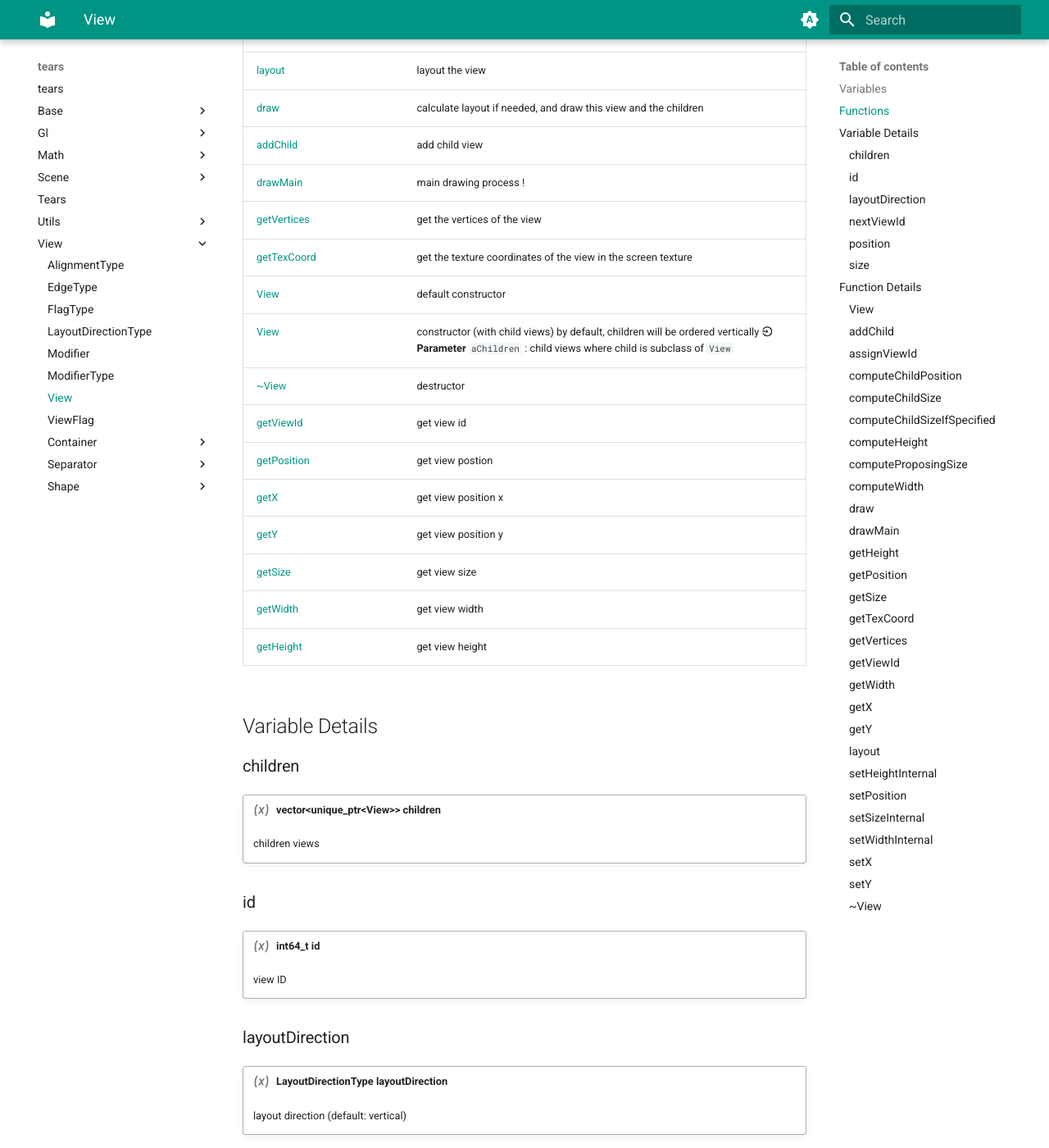
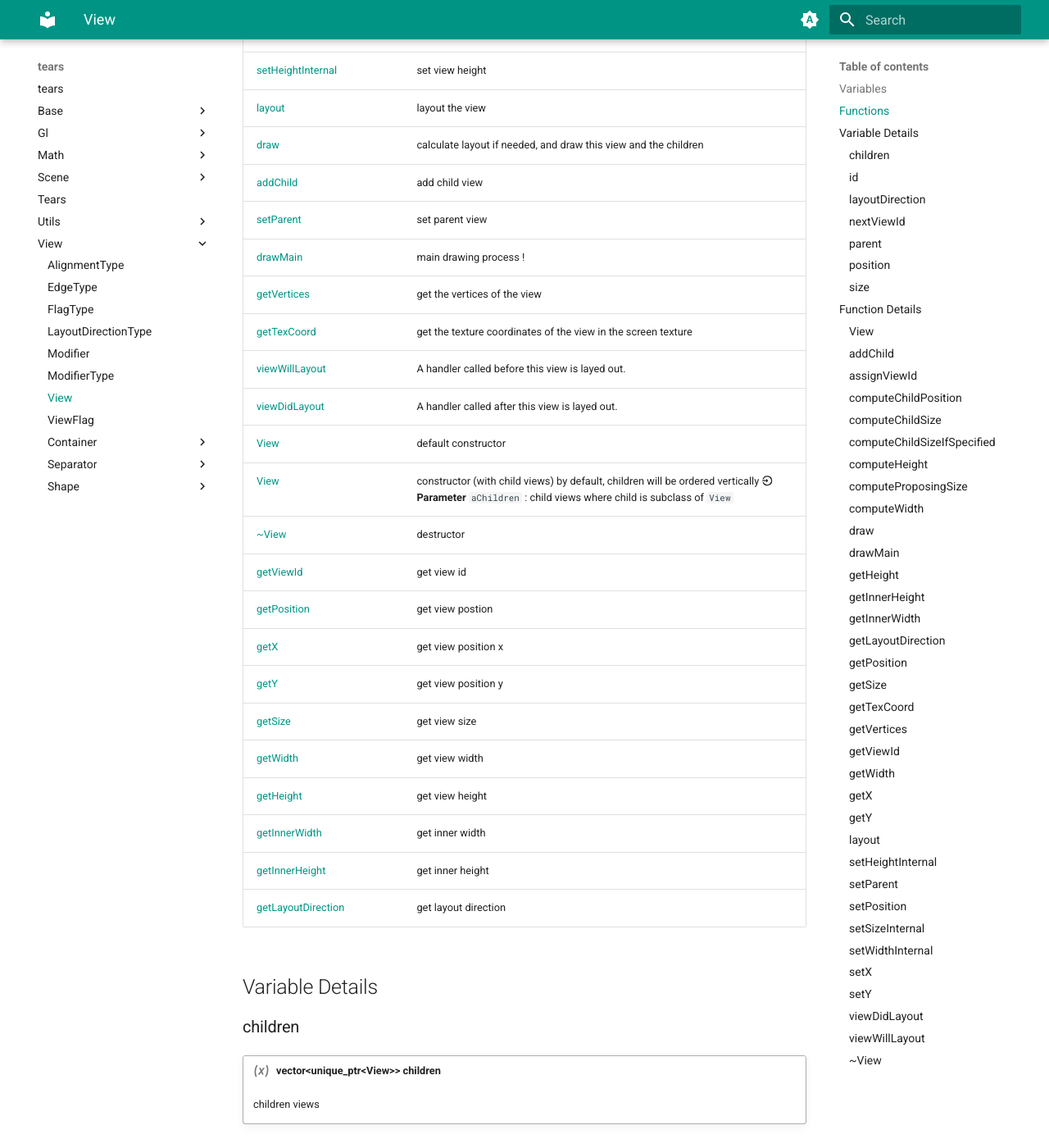
Before and after one commit to Lfu001/tears, an MkDocs documentation site: the page built from docs/view/View/index.md, in a window 1280 px wide and 1400 px high, scrolled down 1602 px. Shown: the whole window at 82% size. Built offline with MkDocs 1.6.1 and Material for MkDocs 9.7.7, drawn with Linux system fonts in a browser that asks for light colours; some of the changed text lies outside the part shown.

```diff
--- a/docs/view/View/index.md
+++ b/docs/view/View/index.md
@@ -17,6 +17,7 @@ represents part of the user interface and provide modifier to configure views
 | ---- | ----------- |
 | [nextViewId](#nextViewId) | assignable view ID  |
 | [id](#id) | view ID  |
+| [parent](#parent) | parent view  |
 | [position](#position) | view position  |
 | [size](#size) | view size  |
 | [children](#children) | children views  |
@@ -42,9 +43,12 @@ represents part of the user interface and provide modifier to configure views
 | [layout](#layout) | layout the view  |
 | [draw](#draw) | calculate layout if needed, and draw this view and the children  |
 | [addChild](#addChild) | add child view  |
+| [setParent](#setParent) | set parent view  |
 | [drawMain](#drawMain) | main drawing process ! |
 | [getVertices](#getVertices) | get the vertices of the view  |
 | [getTexCoord](#getTexCoord) | get the texture coordinates of the view in the screen texture  |
+| [viewWillLayout](#viewWillLayout) | A handler called before this view is layed out. |
+| [viewDidLayout](#viewDidLayout) | A handler called after this view is layed out. |
 | [View](#View) | default constructor  |
 | [View](#View) | constructor (with child views) by default, children will be ordered vertically :material-location-enter: **Parameter** `aChildren` :    child views where child is subclass of `View`  |
 | [~View](#_u007eView) | destructor  |
@@ -55,6 +59,9 @@ represents part of the user interface and provide modifier to configure views
 | [getSize](#getSize) | get view size  |
 | [getWidth](#getWidth) | get view width  |
 | [getHeight](#getHeight) | get view height  |
+| [getInnerWidth](#getInnerWidth) | get inner width  |
+| [getInnerHeight](#getInnerHeight) | get inner height  |
+| [getLayoutDirection](#getLayoutDirection) | get layout direction  |
 
 ## Variable Details
 
@@ -64,11 +71,13 @@ represents part of the user interface and provide modifier to configure views
 
     children views
 
+
 ### id<a name="id"></a>
 
 !!! variable "int64_t id"
 
     view ID
+
 
 ### layoutDirection<a name="layoutDirection"></a>
 
@@ -76,11 +85,20 @@ represents part of the user interface and provide modifier to configure views
 
     layout direction (default: vertical)
 
+
 ### nextViewId<a name="nextViewId"></a>
 
 !!! variable "static int64_t nextViewId"
 
     assignable view ID
+
+
+### parent<a name="parent"></a>
+
+!!! variable "View&#42; parent"
+
+    parent view
+
 
 ### position<a name="position"></a>
 
@@ -88,11 +106,13 @@ represents part of the user interface and provide modifier to configure views
 
     view position
 
+
 ### size<a name="size"></a>
 
 !!! variable "Size size"
 
     view size
+
 
 ## Function Details
 
@@ -102,6 +122,7 @@ represents part of the user interface and provide modifier to configure views
 
     default constructor
 
+
 !!! function "template&lt;class... Views&gt; View(Views&amp;&amp;... aChildren)"
 
     constructor (with child views)
@@ -109,11 +130,13 @@ represents part of the user interface and provide modifier to configure views
     :material-location-enter: **Parameter** `aChildren`
     :    child views where child is subclass of `View`
 
+
 ### addChild<a name="addChild"></a>
 
 !!! function "template&lt;typename T&gt; void addChild(T&amp;&amp; child)"
 
     add child view
+
 
 ### assignViewId<a name="assignViewId"></a>
 
@@ -121,17 +144,20 @@ represents part of the user interface and provide modifier to configure views
 
     assign view ID
 
+
 ### computeChildPosition<a name="computeChildPosition"></a>
 
 !!! function "void computeChildPosition()"
 
     compute and set a position of child views
 
+
 ### computeChildSize<a name="computeChildSize"></a>
 
 !!! function "void computeChildSize()"
 
     compute and set a size of child views
+
 
 ### computeChildSizeIfSpecified<a name="computeChildSizeIfSpecified"></a>
 
@@ -147,6 +173,7 @@ represents part of the user interface and provide modifier to configure views
     :material-location-exit: **Parameter** `outLayoutSpace`
     :    an output size represents available layout space remained
 
+
 ### computeHeight<a name="computeHeight"></a>
 
 !!! function "float computeHeight(float proposedHeight)"
@@ -156,6 +183,7 @@ represents part of the user interface and provide modifier to configure views
     :    a height proposed by parent
     :material-keyboard-return: **Return**
     :    a proposed height clamped between minimum height and maximum height
+
 
 ### computeProposingSize<a name="computeProposingSize"></a>
 
@@ -169,6 +197,7 @@ represents part of the user interface and provide modifier to configure views
     :material-location-enter: **Parameter** `heightCount`
     :    the number of children which height is not computed yet
 
+
 ### computeWidth<a name="computeWidth"></a>
 
 !!! function "float computeWidth(float proposedWidth)"
@@ -179,11 +208,13 @@ represents part of the user interface and provide modifier to configure views
     :material-keyboard-return: **Return**
     :    a proposed width clamped between minimum width and maximum width
 
+
 ### draw<a name="draw"></a>
 
 !!! function "void draw()"
 
     calculate layout if needed, and draw this view and the children
+
 
 ### drawMain<a name="drawMain"></a>
 
@@ -193,11 +224,34 @@ represents part of the user interface and provide modifier to configure views
     !!! info
     call GLController::drawArrays() from this method.
 
+
 ### getHeight<a name="getHeight"></a>
 
 !!! function "float getHeight() const"
 
     get view height
+
+
+### getInnerHeight<a name="getInnerHeight"></a>
+
+!!! function "float getInnerHeight()"
+
+    get inner height
+
+
+### getInnerWidth<a name="getInnerWidth"></a>
+
+!!! function "float getInnerWidth()"
+
+    get inner width
+
+
+### getLayoutDirection<a name="getLayoutDirection"></a>
+
+!!! function "LayoutDirectionType getLayoutDirection() const"
+
+    get layout direction
+
 
 ### getPosition<a name="getPosition"></a>
 
@@ -205,11 +259,13 @@ represents part of the user interface and provide modifier to configure views
 
     get view postion
 
+
 ### getSize<a name="getSize"></a>
 
 !!! function "Size getSize() const"
 
     get view size
+
 
 ### getTexCoord<a name="getTexCoord"></a>
 
@@ -217,11 +273,13 @@ represents part of the user interface and provide modifier to configure views
 
     get the texture coordinates of the view in the screen texture
 
+
 ### getVertices<a name="getVertices"></a>
 
 !!! function "vector&lt;Point&gt; getVertices() const"
 
     get the vertices of the view
+
 
 ### getViewId<a name="getViewId"></a>
 
@@ -229,11 +287,13 @@ represents part of the user interface and provide modifier to configure views
 
     get view id
 
+
 ### getWidth<a name="getWidth"></a>
 
 !!! function "float getWidth() const"
 
     get view width
+
 
 ### getX<a name="getX"></a>
 
@@ -241,11 +301,13 @@ represents part of the user interface and provide modifier to configure views
 
     get view position x
 
+
 ### getY<a name="getY"></a>
 
 !!! function "float getY() const"
 
     get view position y
+
 
 ### layout<a name="layout"></a>
 
@@ -253,11 +315,20 @@ represents part of the user interface and provide modifier to configure views
 
     layout the view
 
+
 ### setHeightInternal<a name="setHeightInternal"></a>
 
 !!! function "void setHeightInternal(float aHeight)"
 
     set view height
+
+
+### setParent<a name="setParent"></a>
+
+!!! function "void setParent(View&#42; aParent)"
+
+    set parent view
+
 
 ### setPosition<a name="setPosition"></a>
 
@@ -265,11 +336,13 @@ represents part of the user interface and provide modifier to configure views
 
     set view position
 
+
 ### setSizeInternal<a name="setSizeInternal"></a>
 
 !!! function "void setSizeInternal(float aWidth, float aHeight)"
 
     set view size
+
 
 ### setWidthInternal<a name="setWidthInternal"></a>
 
@@ -277,11 +350,13 @@ represents part of the user interface and provide modifier to configure views
 
     set view width
 
+
 ### setX<a name="setX"></a>
 
 !!! function "void setX(float aX)"
 
     set view position x
+
 
 ### setY<a name="setY"></a>
 
@@ -289,6 +364,21 @@ represents part of the user interface and provide modifier to configure views
 
     set view position y
 
+
+### viewDidLayout<a name="viewDidLayout"></a>
+
+!!! function "virtual void viewDidLayout()"
+
+    A handler called after this view is layed out.
+
+
+### viewWillLayout<a name="viewWillLayout"></a>
+
+!!! function "virtual void viewWillLayout()"
+
+    A handler called before this view is layed out.
+
+
 ### ~View<a name="_u007eView"></a>
 
 !!! function "virtual ~View()"
```
Also changed, not shown: docs/view/separator/Divider/index.md (added, +203 -0 lines), docs/view/separator/index.md (+1 -0 lines), 6 other files.
